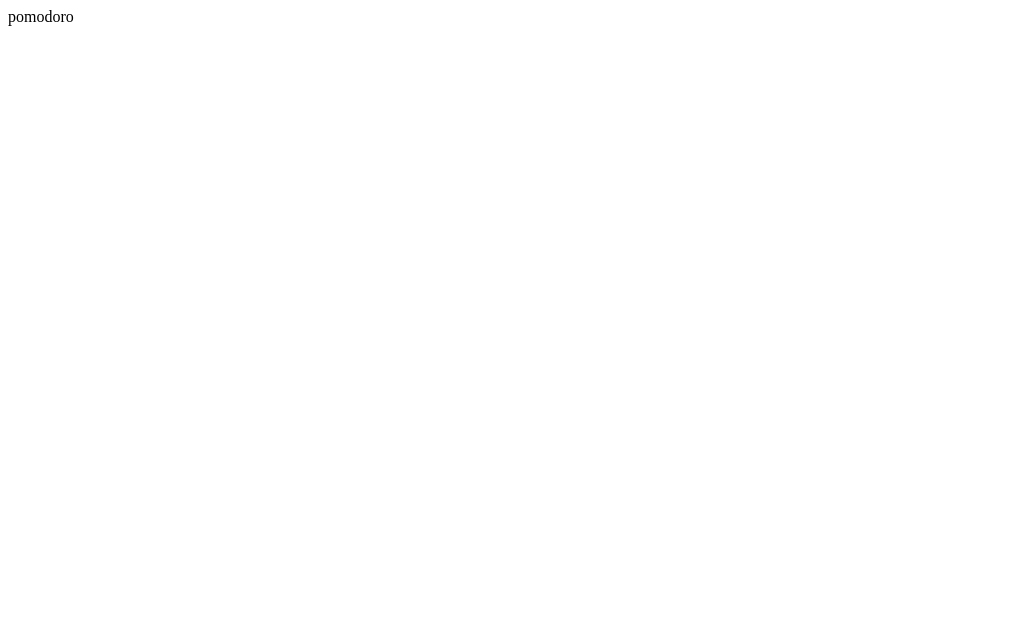
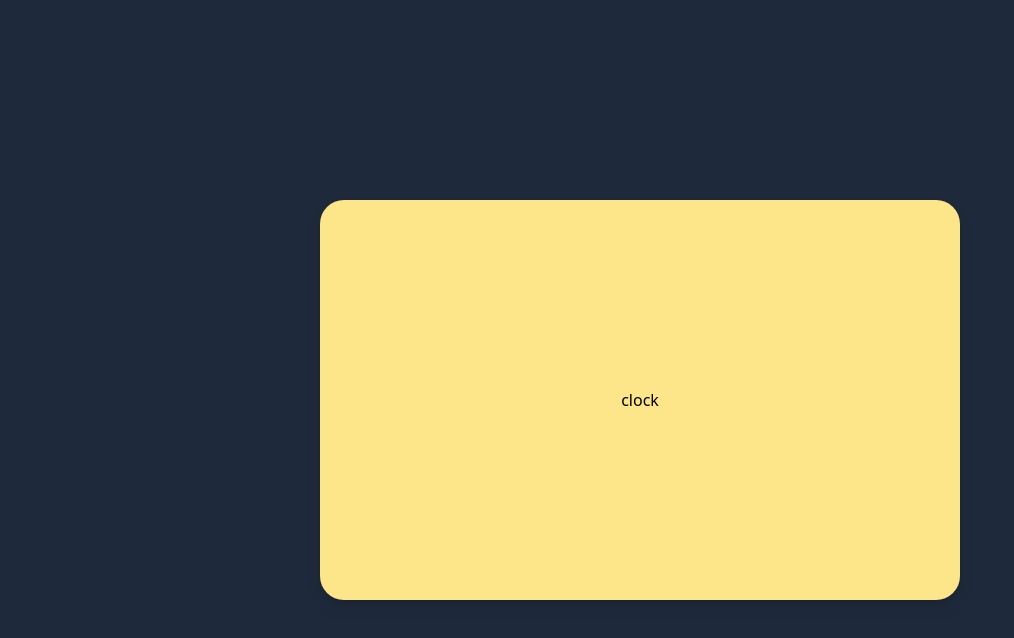
Before and after one commit to souperstition/pomodoro, a React (Create React App) app: page / in a window 1280 px wide. Shown: the top 638 px of the page, without its empty margins (0-1014 px from the left). Built offline with nearby package versions, Linux system fonts and the light colour scheme.

Commit message:
basic page setup

```diff
--- a/src/App.js
+++ b/src/App.js
@@ -1,5 +1,8 @@
+import Wrapper from './components/Wrapper';
+import './index.css';
+
 function App() {
-	return <div>pomodoro</div>;
+	return <Wrapper />;
 }
 
 export default App;
--- /dev/null
+++ b/src/components/Clock.js
@@ -0,0 +1,9 @@
+const Clock = () => {
+	return (
+		<div className="bg-amber-200 w-1/2 h-1/2 flex justify-center items-center rounded-3xl drop-shadow-lg">
+			clock
+		</div>
+	);
+};
+
+export default Clock;
--- /dev/null
+++ b/src/components/Wrapper.js
@@ -0,0 +1,11 @@
+import Clock from './Clock';
+
+const Wrapper = () => {
+	return (
+		<div className="flex h-screen mx-0 w-screen items-center justify-center bg-slate-800">
+			<Clock />
+		</div>
+	);
+};
+
+export default Wrapper;
--- a/tailwind.config.js
+++ b/tailwind.config.js
@@ -2,6 +2,9 @@
 module.exports = {
 	content: [ './src/**/*.{js,jsx,ts,tsx}' ],
 	theme: {
+		container: {
+			center: true
+		},
 		extend: {}
 	},
 	plugins: []
```
